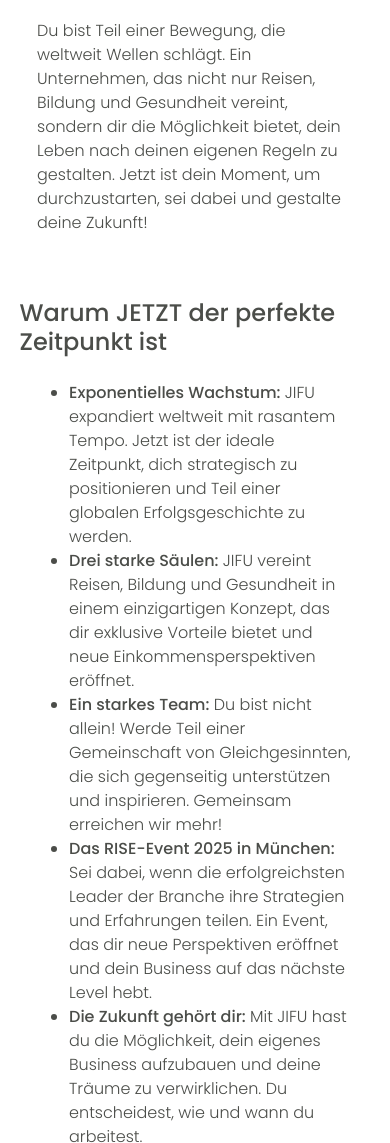
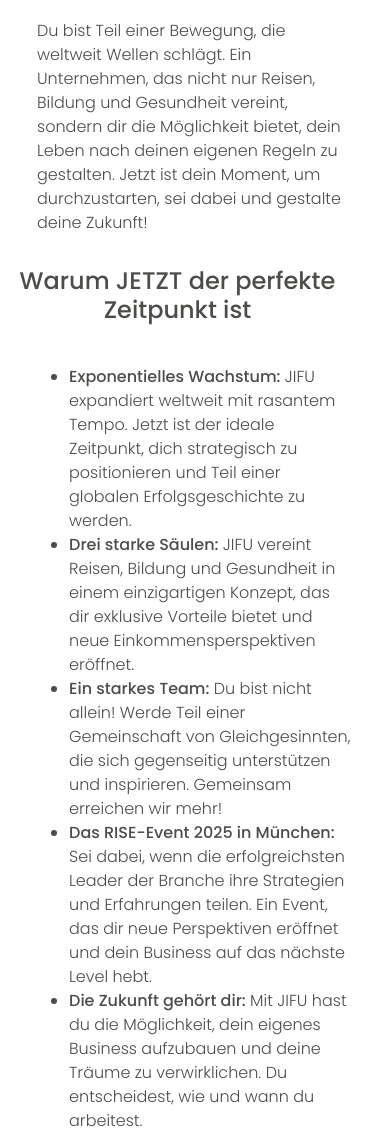
Before and after one commit to Caroline-Reichart/Jifu-Reisen-und-Bildung, a plain HTML site: page index.html in a window 390 px wide. Shown: the part 913-2056 px from the top of the page. Drawn offline with nearby package versions, Linux system fonts and the light colour scheme; a web font is replaced by a local one.

Commit message:
Aktualisiere h2-Styles in style.css: erhöhe Schriftgröße, füge Padding und zentrierten Text hinzu

```diff
--- a/style.css
+++ b/style.css
@@ -387,8 +387,12 @@ h2{
         width: 90%;
     }
 
-    ul{
-        font-size: 1rem;
+    h2{
+        font-size: 1.5rem;
+        padding-top: 1rem;
+        padding-bottom: 1rem;
+        text-align: center;
+        width: 90%;
     }
     li{
         font-size: 1rem;
```
